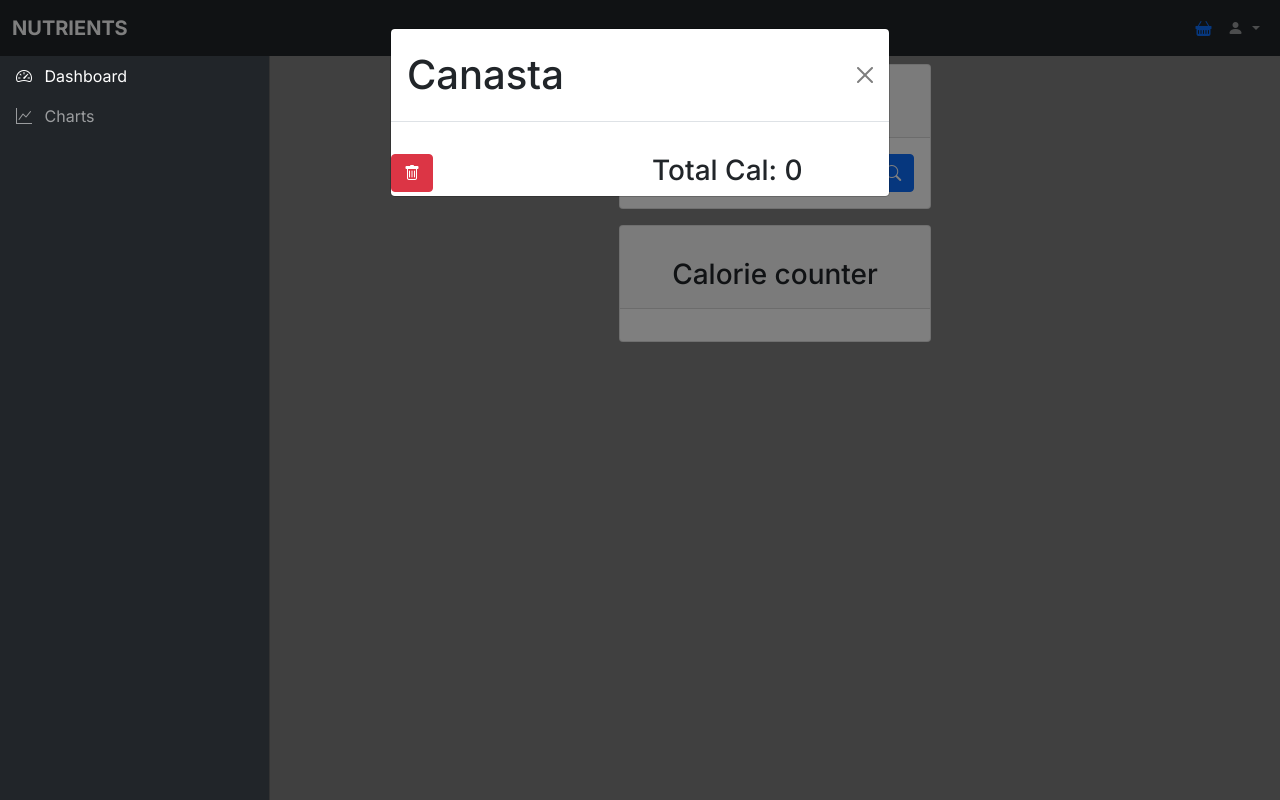
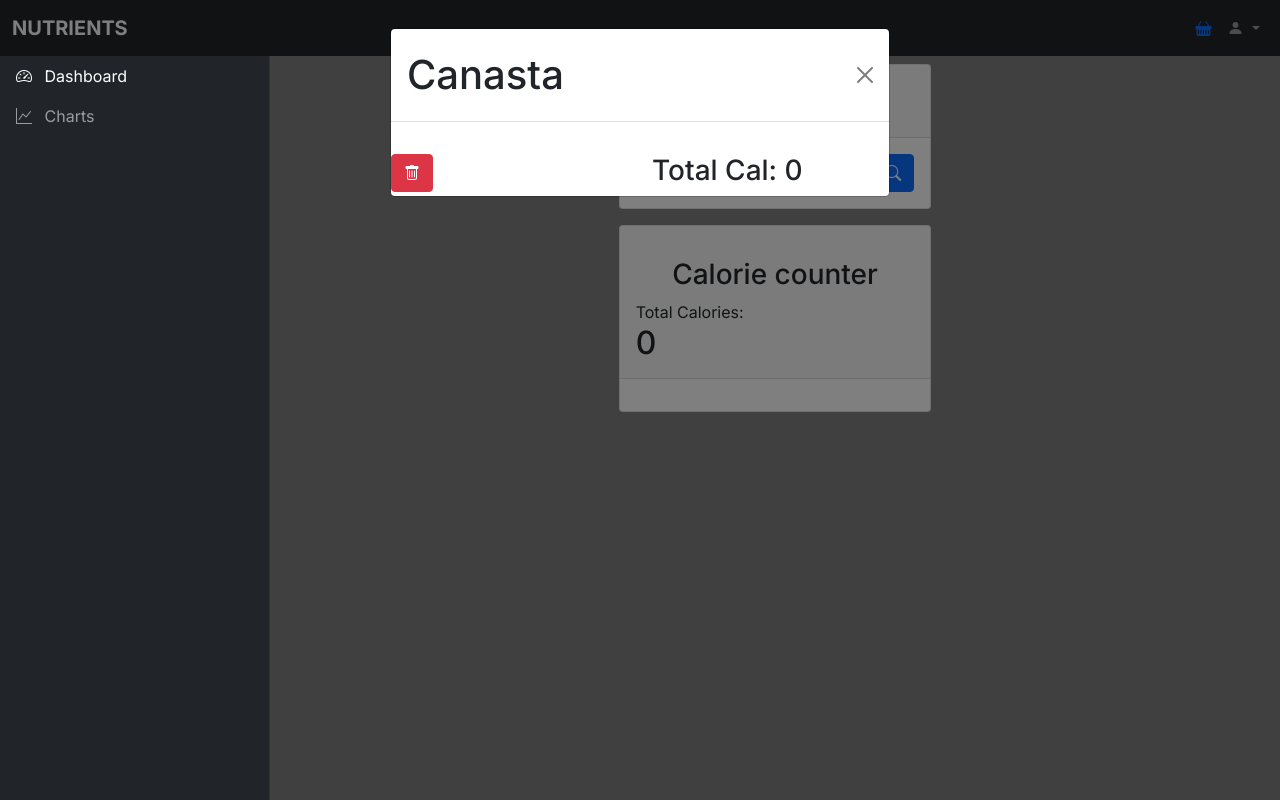
Before and after one commit to AlejandroHDZ2021/Proyecto-3-Dashboard, a plain HTML site: page index.html in a window 1280 px wide. Both pictures are taken after a click on the element 1203 px from the left and 28 px from the top of the page. Drawn offline with nearby package versions, Linux system fonts and the light colour scheme.

Commit message:
total cal

```diff
--- a/index.html
+++ b/index.html
@@ -119,7 +119,7 @@
               <div class="card-header">
                 <span class="me-2"><i></i></span>
                 <h3 class="text-center ">Calorie counter</h3>
-
+                <div id="totalCal"></div>
               </div>
               <div class="card-body">
 
--- a/js/app.js
+++ b/js/app.js
@@ -1,4 +1,5 @@
 const form1 = document.querySelector('#form1')
+const totalCal = document.querySelector('#totalCal')
 const container = document.querySelector('#container')
 const information = document.querySelector('#information')
 const chart = document.querySelector(".chart")
@@ -99,6 +100,7 @@ const renderTotal = ()=>{
     totalCalories += item.calories*1
   })
   total.innerHTML=`Total Cal: ${totalCalories.toLocaleString()}`
+  totalCal.innerHTML=`Total Calories:<h2> ${totalCalories.toLocaleString()}</h2>`
 
 }
 
```
